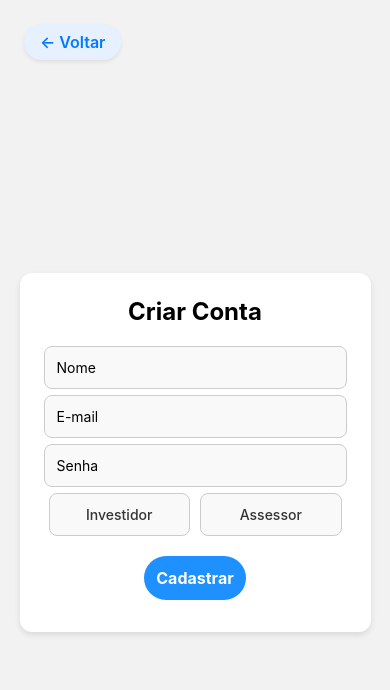
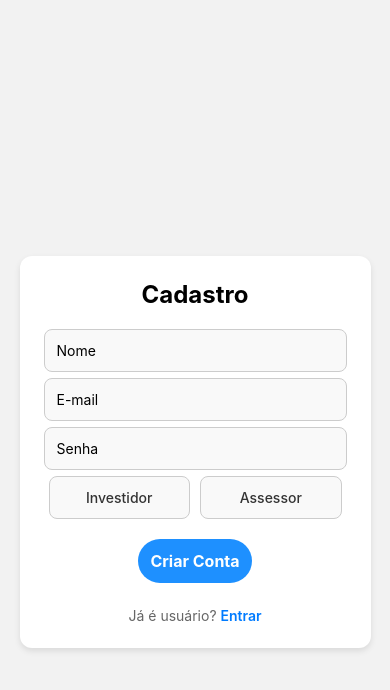
Before and after one commit to dwe-corp/dwe-app-mobile-react, a React Native app: screen /Register in a window 390 px wide. Shown: the top 690 px of the page. Built offline with nearby package versions, Linux system fonts and the light colour scheme.

Commit message:
Add: Melhorias visuais Login e Registro

```diff
--- a/src/screens/LoginScreen.tsx
+++ b/src/screens/LoginScreen.tsx
@@ -1,5 +1,5 @@
 import React, { useState } from 'react';
-import { View, Text, TextInput, StyleSheet } from 'react-native';
+import { View, Text, TextInput, StyleSheet, TouchableOpacity } from 'react-native';
 import CustomButton from '../components/CustomButton';
 import { loginUser } from '../services/authService';
 import { useAuth } from '../context/AuthContext';
@@ -60,6 +60,10 @@ export default function LoginScreen({ navigation }) {
           onChangeText={setSenha}
         />
 
+        {/* <TouchableOpacity onPress={() => navigation.navigate('ForgotPassword')}>
+          <Text style={styles.linkRight}>Esqueceu a senha?</Text>
+        </TouchableOpacity> */}
+
         {Object.values(errors).length > 0 && (
           <View style={styles.errorBox}>
             {Object.entries(errors).map(([key, msg]) => (
@@ -69,14 +73,24 @@ export default function LoginScreen({ navigation }) {
         )}
 
         <CustomButton title="Entrar" onPress={handleLogin} />
-        <CustomButton title="Criar conta" onPress={() => navigation.navigate('Register')} />
+
+        <TouchableOpacity onPress={() => navigation.navigate('Register')}>
+          <Text style={styles.linkBottom}>
+            Primeira vez por aqui? <Text style={styles.linkHighlight}>Cadastre-se</Text>
+          </Text>
+        </TouchableOpacity>
       </View>
     </View>
   );
 }
 
 const styles = StyleSheet.create({
-  container: { flex: 1, justifyContent: 'center', alignItems: 'center', backgroundColor: '#f2f2f2' },
+  container: {
+    flex: 1,
+    justifyContent: 'center',
+    alignItems: 'center',
+    backgroundColor: '#f2f2f2'
+  },
   card: {
     backgroundColor: '#fff',
     padding: 24,
@@ -89,7 +103,12 @@ const styles = StyleSheet.create({
     shadowRadius: 6,
     elevation: 3,
   },
-  header: { fontSize: 24, fontWeight: 'bold', marginBottom: 20, textAlign: 'center' },
+  header: {
+    fontSize: 24,
+    fontWeight: 'bold',
+    marginBottom: 20,
+    textAlign: 'center'
+  },
   input: {
     borderWidth: 1,
     borderColor: '#ccc',
@@ -101,6 +120,22 @@ const styles = StyleSheet.create({
   inputError: {
     borderColor: '#cc0000',
     backgroundColor: '#fff6f6',
+  },
+  linkRight: {
+    alignSelf: 'flex-end',
+    color: '#007bff',
+    fontSize: 13,
+    marginBottom: 12,
+  },
+  linkBottom: {
+    marginTop: 16,
+    textAlign: 'center',
+    color: '#666',
+    fontSize: 14,
+  },
+  linkHighlight: {
+    color: '#007bff',
+    fontWeight: '600',
   },
   errorBox: {
     backgroundColor: '#ffe6e6',
--- a/src/screens/RegisterScreen.tsx
+++ b/src/screens/RegisterScreen.tsx
@@ -38,13 +38,9 @@ export default function RegisterScreen({ navigation }) {
 
   return (
     <View style={styles.container}>
-      {/* Botão fixo no topo esquerdo */}
-      <TouchableOpacity onPress={() => navigation.goBack()} style={styles.backButton}>
-        <Text style={styles.backText}>← Voltar</Text>
-      </TouchableOpacity>
 
       <View style={styles.card}>
-        <Text style={styles.header}>Criar Conta</Text>
+        <Text style={styles.header}>Cadastro</Text>
 
         <TextInput
           style={[styles.input, errors.nome && styles.inputError]}
@@ -104,7 +100,14 @@ export default function RegisterScreen({ navigation }) {
           </View>
         )}
 
-        <CustomButton title="Cadastrar" onPress={handleRegister} />
+        <CustomButton title="Criar Conta" onPress={handleRegister} />
+
+        {/* Link: Já é usuário? Entrar */}
+        <TouchableOpacity onPress={() => navigation.navigate('Login')}>
+          <Text style={styles.linkBottom}>
+            Já é usuário? <Text style={styles.linkHighlight}>Entrar</Text>
+          </Text>
+        </TouchableOpacity>
       </View>
     </View>
   );
@@ -207,5 +210,15 @@ const styles = StyleSheet.create({
     color: '#cc0000',
     fontSize: 13,
     marginBottom: 4,
+  },
+  linkBottom: {
+    marginTop: 16,
+    textAlign: 'center',
+    color: '#666',
+    fontSize: 14,
+  },
+  linkHighlight: {
+    color: '#007bff',
+    fontWeight: '600',
   }
 });
```
